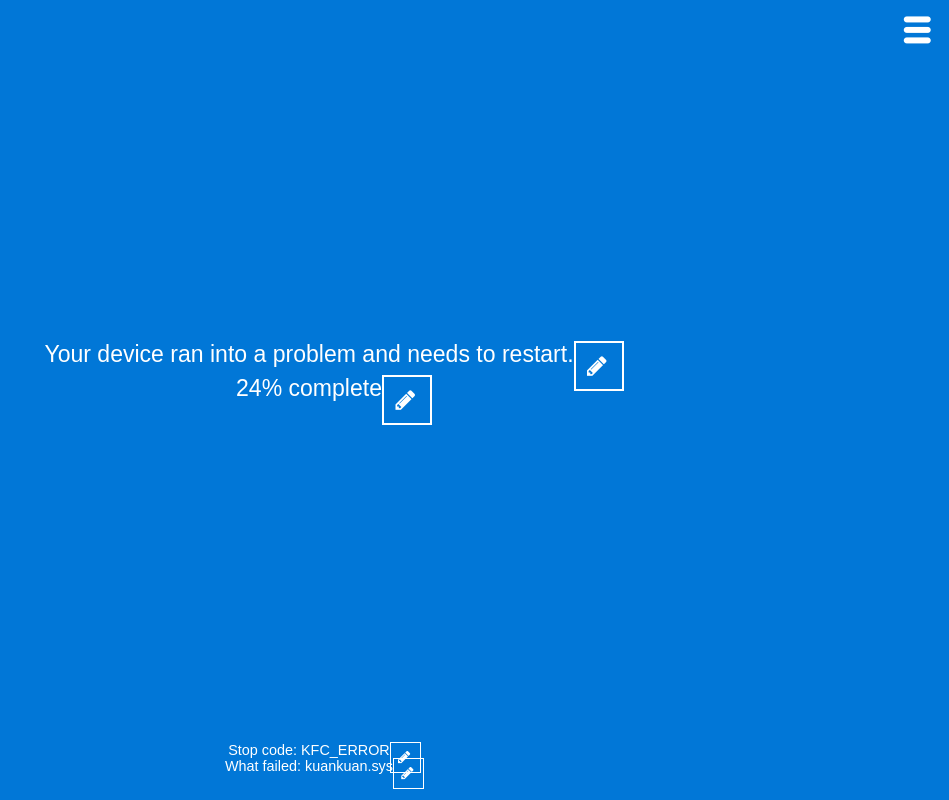
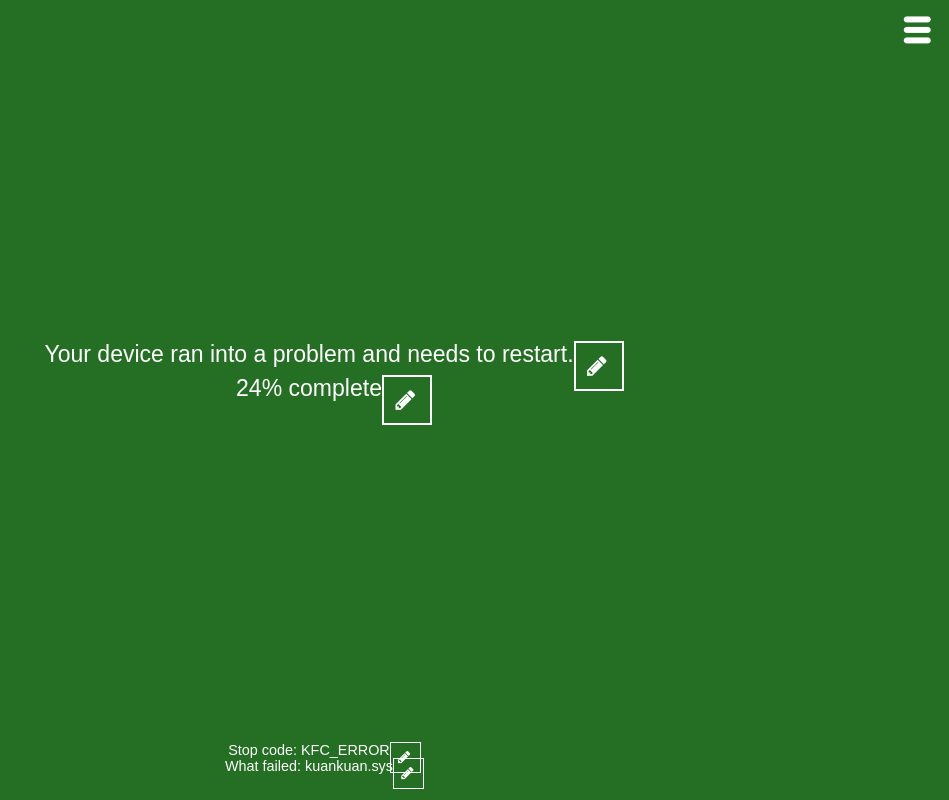
Before and after one commit to kuankuan2007/blue-screen, a Vue app: page /windows11 in a window 1280 px wide. Shown: the whole page, without its empty margins (331-1280 px from the left). Built offline with nearby package versions, Linux system fonts and the light colour scheme.

Commit message:
Separate the color definition

```diff
--- a/src/App.vue
+++ b/src/App.vue
@@ -36,6 +36,9 @@ const pageDataFromUrl = ref('');
 
 router.afterEach((to, from) => {
   decodeUrl();
+  if (to.meta?.bgColor) {
+    bgColor.value = to.meta.bgColor as string;
+  }
 });
 
 function decodeUrl() {
--- a/src/components/menu.vue
+++ b/src/components/menu.vue
@@ -67,20 +67,7 @@
   <k-color-set-dialog
     v-model="bgColor"
     ref="bgColorSetDialog"
-    :defined-choice="[
-      {
-        name: 'Windows 古早蓝色',
-        value: '#0028D2',
-      },
-      {
-        name: 'Windows 默认蓝色',
-        value: '#0177D7',
-      },
-      {
-        name: 'Windows Insider',
-        value: '#246F24',
-      },
-    ]"
+    :defined-choice="Object.values(colors)"
   />
   <k-color-set-dialog
     v-model="fontColor"
@@ -102,7 +89,7 @@ import Color from 'color';
 import { getVisibleColor } from '@/scripts/uitl';
 import KCheckBox from './checkBox.vue';
 import { RouterLink } from 'vue-router';
-
+import colors from '@/scripts/colors';
 import { routes } from '@/router';
 defineEmits(['copy-link']);
 
--- a/src/router/index.ts
+++ b/src/router/index.ts
@@ -3,23 +3,24 @@ import type { RouteRecordRaw } from 'vue-router';
 import StyleWindows10 from '@/views/StyleWindows10.vue';
 import StyleWindows11 from '@/views/StyleWindows11.vue';
 import StyleWindows7 from '@/views/StyleWindows7.vue';
+import colors from '@/scripts/colors';
 
 export const routes: RouteRecordRaw[] = [
   { path: '/', redirect: '/windows10' },
   {
     path: '/windows10',
     component: StyleWindows10,
-    meta: { title: 'Windows 10', isStyleView: true },
+    meta: { title: 'Windows 10', isStyleView: true, bgColor: colors.windowsNow.value },
   },
   {
     path: '/windows11',
     component: StyleWindows11,
-    meta: { title: 'Windows 11', isStyleView: true },
+    meta: { title: 'Windows 11', isStyleView: true, bgColor: colors.windowsInsider.value },
   },
   {
     path: '/windows7',
     component: StyleWindows7,
-    meta: { title: 'Windows 7', isStyleView: true },
+    meta: { title: 'Windows 7', isStyleView: true, bgColor: colors.windowsOld.value },
   },
   { path: '/:pathMatch(.*)*', redirect: '/' },
 ];
--- /dev/null
+++ b/src/scripts/colors.ts
@@ -0,0 +1,15 @@
+const colors = {
+  windowsNow: {
+    name: 'Windows 默认蓝色',
+    value: '#0177D7',
+  },
+  windowsInsider: {
+    name: 'Windows Insider',
+    value: '#246F24',
+  },
+  windowsOld: {
+    name: 'Windows 古早蓝色',
+    value: '#0028D2',
+  },
+};
+export default colors;
```
